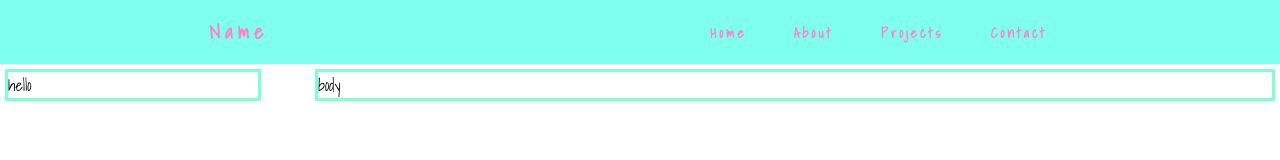
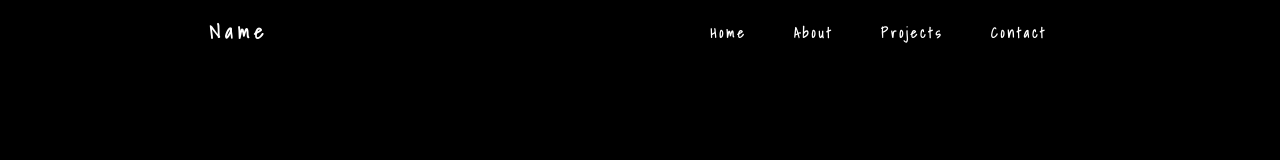
Before and after one commit to pri1311/Responsive-NavBar-JS, a plain HTML site: page index.html in a window 1280 px wide. Drawn offline with Linux system fonts and the light colour scheme.

Commit message:
change color

```diff
--- a/style.css
+++ b/style.css
@@ -3,6 +3,7 @@
     margin: 0;
     padding: 0;
     box-sizing: border-box;
+    background-color: black;
 }
 
 nav{
@@ -10,11 +11,11 @@ nav{
     justify-content: space-around;
     align-items: center;
     min-height: 8vh;
-    background-color: rgb(127, 255, 238);
+    background-color: black;
 }
 
 .logo{
-    color: rgb(255, 127, 202);
+    color:white;
     font-weight: bolder;
     letter-spacing: 5px;
     font-size: 20px;
@@ -28,7 +29,7 @@ nav{
 }
 
 .nav-links a{
-    color: rgb(255, 127, 202);
+    color: white;
     text-decoration: none;
     letter-spacing: 3px;
     font-weight: bold;
@@ -42,7 +43,7 @@ nav{
 .burger div{
     width: 22px;
     height: 2px;
-    background-color: rgb(255, 127, 202);
+    background-color: white;
     margin: 5px;
     transition: all 1s ease;
 }
@@ -65,7 +66,7 @@ nav{
         right: 0px;
         height: 92vh;
         top: 8vh;
-        background-color: rgb(127, 255, 238);
+        background-color: black;
         display: flex;
         flex-direction: column;
         align-items: center;
@@ -113,13 +114,13 @@ nav{
 
 .for {
     width: 20%;
-    border: 3px aquamarine solid;
+    border: 3px black;
     margin: 5px;
     float: left;
 }
 
 .to{
-    border: 3px aquamarine solid;
+    border: 3px black;
     width: auto;
     float: right;
     margin: 5px;
```
